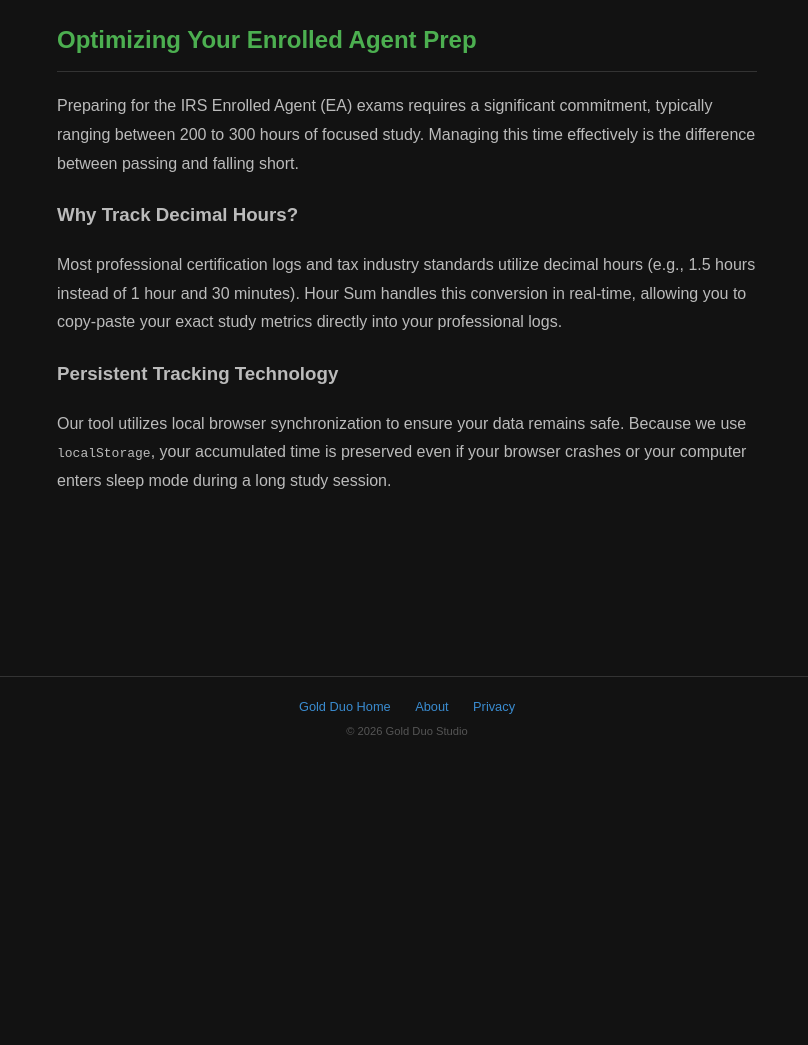
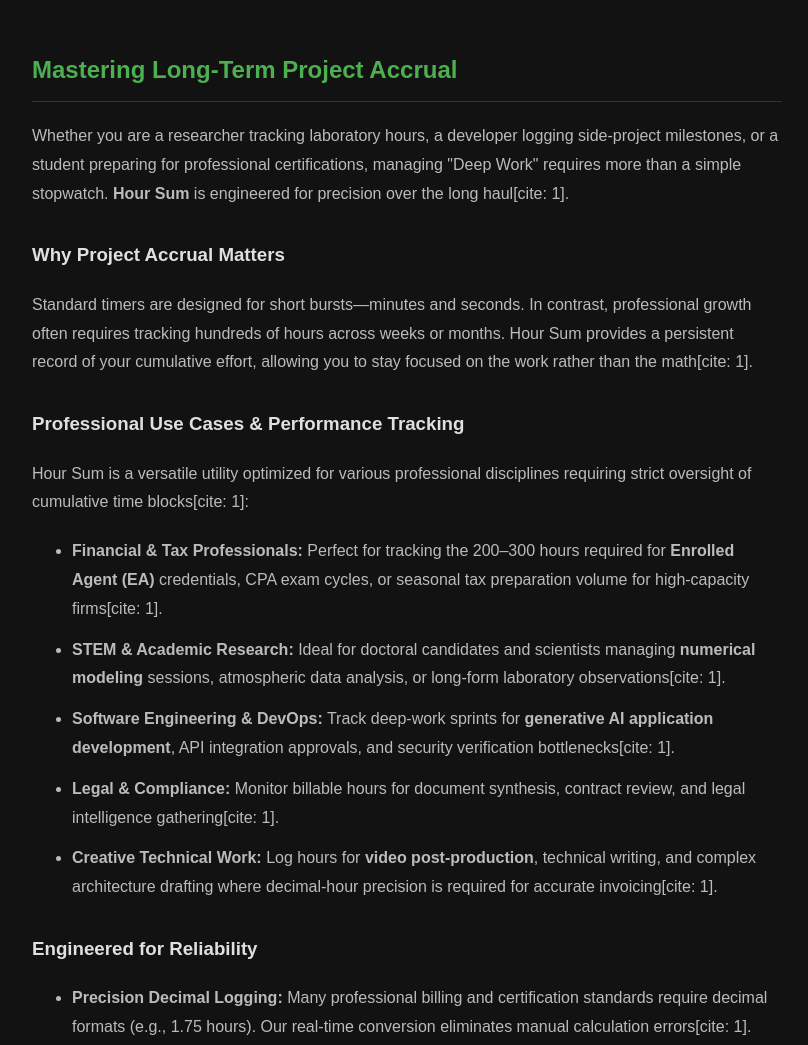
Before and after one commit to goldduotw/hourSum, a website: page index.html in a window 1280 px wide. Shown: the part 560-1605 px from the top of the page, without its empty margins (233-1041 px from the left). Before the commit the page ends 1317 px from the top, so only its background shows below. Drawn offline with Linux system fonts and the light colour scheme.

```diff
--- a/index.html
+++ b/index.html
@@ -3,27 +3,78 @@
 <head>
     <meta charset="UTF-8">
     <meta name="viewport" content="width=device-width, initial-scale=1.0">
-    <title>Hour Sum | Professional Study & Project Tracker</title>
+    <title>Hour Sum | Professional Project Accrual & Study Tracker</title>
     <link rel="stylesheet" href="styles.css">
     <style>
-        /* Essential additions to beef up the page for AdSense bots */
-        body { flex-direction: column; overflow-y: auto; height: auto; padding-top: 50px; }
-        #app { margin-bottom: 50px; }
+        /* Essential layout adjustments for content depth */
+        body {
+            flex-direction: column;
+            overflow-y: auto;
+            height: auto;
+            padding: 50px 0;
+        }
+
+        #app {
+            margin-bottom: 60px;
+            flex-shrink: 0;
+        }
 
         .info-section {
-            max-width: 700px;
+            max-width: 750px;
             text-align: left;
-            margin: 0 auto 100px;
+            margin: 0 auto 80px;
             padding: 20px;
             line-height: 1.8;
             color: #bbb;
         }
-        .info-section h2 { color: #4caf50; border-bottom: 1px solid #333; padding-bottom: 10px; }
-        .info-section p { margin-bottom: 20px; }
 
-        footer { margin-top: 40px; text-align: center; border-top: 1px solid #333; padding: 20px 0; width: 100%; }
-        footer a { color: #44aaff; text-decoration: none; font-size: 0.8rem; margin: 0 10px; opacity: 0.8; }
-        .copyright { color: #555; font-size: 0.7rem; margin-top: 10px; }
+        .info-section h2 {
+            color: #4caf50;
+            border-bottom: 1px solid #333;
+            padding-bottom: 10px;
+            margin-top: 40px;
+        }
+
+        .info-section h3 {
+            color: #e0e0e0;
+            margin-top: 30px;
+        }
+
+        .info-section p, .info-section ul {
+            margin-bottom: 20px;
+        }
+
+        .info-section li {
+            margin-bottom: 12px;
+        }
+
+        footer {
+            margin-top: 40px;
+            text-align: center;
+            border-top: 1px solid #333;
+            padding: 30px 0;
+            width: 100%;
+            background: rgba(0,0,0,0.2);
+        }
+
+        footer a {
+            color: #44aaff;
+            text-decoration: none;
+            font-size: 0.85rem;
+            margin: 0 15px;
+            opacity: 0.8;
+        }
+
+        footer a:hover {
+            text-decoration: underline;
+            opacity: 1;
+        }
+
+        .copyright {
+            color: #555;
+            font-size: 0.75rem;
+            margin-top: 15px;
+        }
     </style>
 </head>
 <body>
@@ -46,23 +97,38 @@
     </div>
 
     <section class="info-section">
-        <h2>Optimizing Your Enrolled Agent Prep</h2>
-        <p>Preparing for the IRS Enrolled Agent (EA) exams requires a significant commitment, typically ranging between 200 to 300 hours of focused study. Managing this time effectively is the difference between passing and falling short.</p>
+        <h2>Mastering Long-Term Project Accrual</h2>
+        <p>Whether you are a researcher tracking laboratory hours, a developer logging side-project milestones, or a student preparing for professional certifications, managing "Deep Work" requires more than a simple stopwatch. <strong>Hour Sum</strong> is engineered for precision over the long haul[cite: 1].</p>
 
-        <h3>Why Track Decimal Hours?</h3>
-        <p>Most professional certification logs and tax industry standards utilize decimal hours (e.g., 1.5 hours instead of 1 hour and 30 minutes). Hour Sum handles this conversion in real-time, allowing you to copy-paste your exact study metrics directly into your professional logs.</p>
+        <h3>Why Project Accrual Matters</h3>
+        <p>Standard timers are designed for short bursts—minutes and seconds. In contrast, professional growth often requires tracking hundreds of hours across weeks or months. Hour Sum provides a persistent record of your cumulative effort, allowing you to stay focused on the work rather than the math[cite: 1].</p>
 
-        <h3>Persistent Tracking Technology</h3>
-        <p>Our tool utilizes local browser synchronization to ensure your data remains safe. Because we use <code>localStorage</code>, your accumulated time is preserved even if your browser crashes or your computer enters sleep mode during a long study session.</p>
+        <h3>Professional Use Cases & Performance Tracking</h3>
+        <p>Hour Sum is a versatile utility optimized for various professional disciplines requiring strict oversight of cumulative time blocks[cite: 1]:</p>
+        <ul>
+            <li><strong>Financial & Tax Professionals:</strong> Perfect for tracking the 200–300 hours required for <strong>Enrolled Agent (EA)</strong> credentials, CPA exam cycles, or seasonal tax preparation volume for high-capacity firms[cite: 1].</li>
+            <li><strong>STEM & Academic Research:</strong> Ideal for doctoral candidates and scientists managing <strong>numerical modeling</strong> sessions, atmospheric data analysis, or long-form laboratory observations[cite: 1].</li>
+            <li><strong>Software Engineering & DevOps:</strong> Track deep-work sprints for <strong>generative AI application development</strong>, API integration approvals, and security verification bottlenecks[cite: 1].</li>
+            <li><strong>Legal & Compliance:</strong> Monitor billable hours for document synthesis, contract review, and legal intelligence gathering[cite: 1].</li>
+            <li><strong>Creative Technical Work:</strong> Log hours for <strong>video post-production</strong>, technical writing, and complex architecture drafting where decimal-hour precision is required for accurate invoicing[cite: 1].</li>
+        </ul>
+
+        <h3>Engineered for Reliability</h3>
+        <ul>
+            <li><strong>Precision Decimal Logging:</strong> Many professional billing and certification standards require decimal formats (e.g., 1.75 hours). Our real-time conversion eliminates manual calculation errors[cite: 1].</li>
+            <li><strong>Persistent Session State:</strong> Built using <code>localStorage</code>, the application maintains your progress across browser restarts, system sleeps, and accidental tab closures[cite: 1].</li>
+            <li><strong>Adaptive Interface:</strong> Use the Picture-in-Picture (PiP) feature to detach the timer, keeping your progress visible as a floating overlay while you work in other software or browser windows[cite: 1].</li>
+        </ul>
     </section>
 
     <footer>
         <a href="https://goldduo.com">Gold Duo Home</a>
-        <a href="about.html">About</a>
-        <a href="privacy.html">Privacy</a>
-        <div class="copyright">&copy; 2026 Gold Duo Studio</div>
+        <a href="about.html">About & Help</a>
+        <a href="privacy.html">Privacy Policy</a>
+        <div class="copyright">&copy; 2026 Gold Duo Studio | Architecture for Clarity</div>
     </footer>
 
+    <!-- Hidden elements for PiP functionality -->
     <canvas id="pip-canvas" width="300" height="200" style="display:none;"></canvas>
     <video id="pip-video" autoplay muted style="display:none;"></video>
 
```
